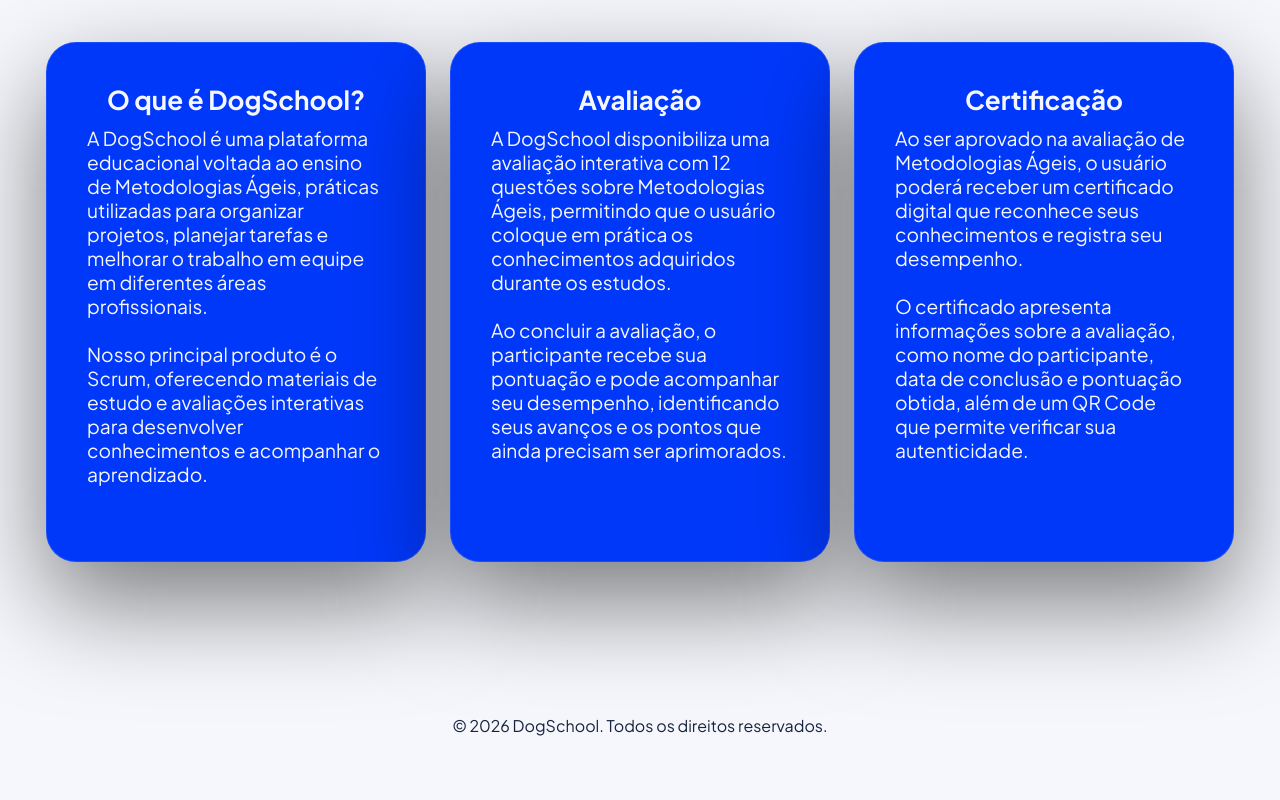
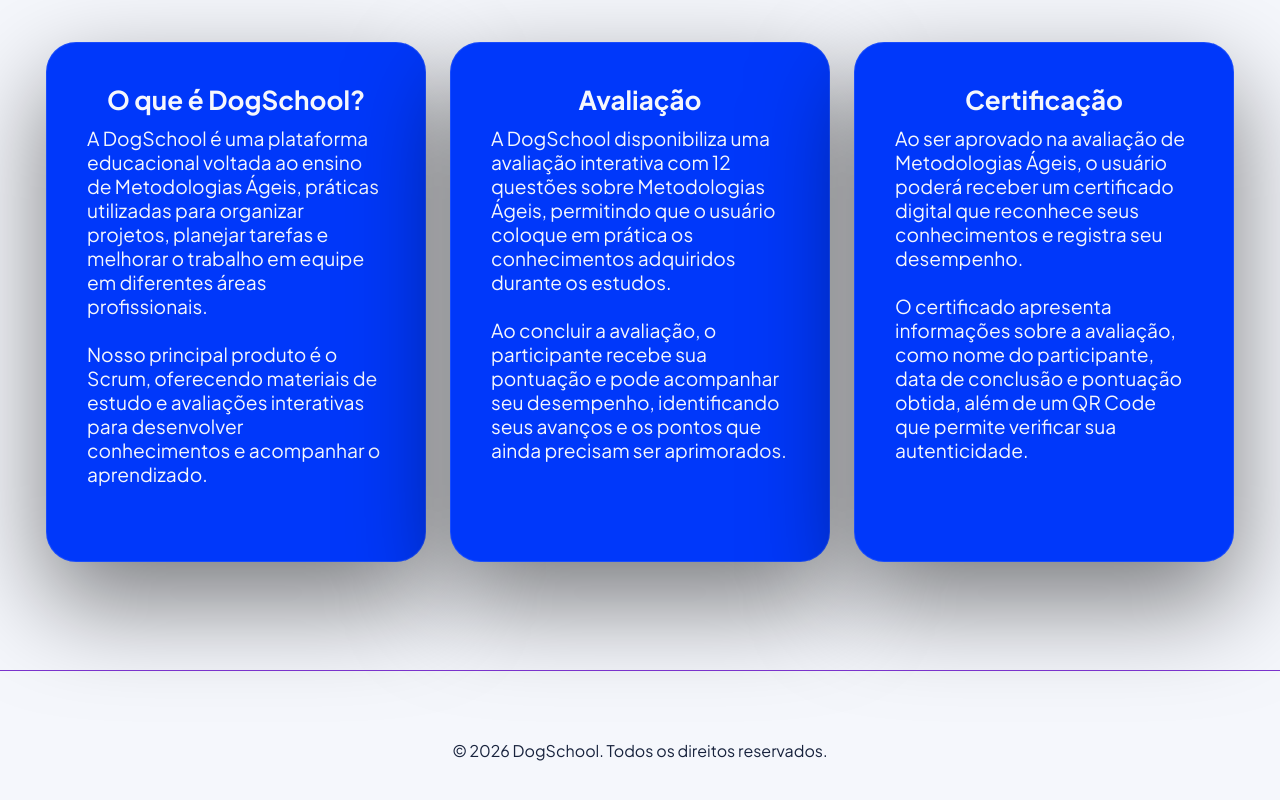
Before and after one commit to saikihector/DogSchool, a plain HTML site: page frontend/index.html in a window 1280 px wide. Shown: the part 868-1668 px from the top of the page. Drawn offline with Linux system fonts and the light colour scheme; no server answers.

Commit message:
Modify footer styles in index.css
Adjusted footer padding and added border-top style.

```diff
--- a/frontend/src/css/index.css
+++ b/frontend/src/css/index.css
@@ -371,12 +371,13 @@ button.btnLogin-popup {
 footer {
     color: var(--color-text);
     max-height: 400px;
-    height: 100%;
     width: 100%;
     margin: 0 auto;
     text-align: center;
-    padding: 1em 0;
+    padding: 2.5em 0;
     box-sizing: border-box;
+    position: relative;
+    border-top: solid 1px var(--color-secondary);
 }
 
 /* ---------- Hambúrguer (escondido no desktop) ---------- */
```
